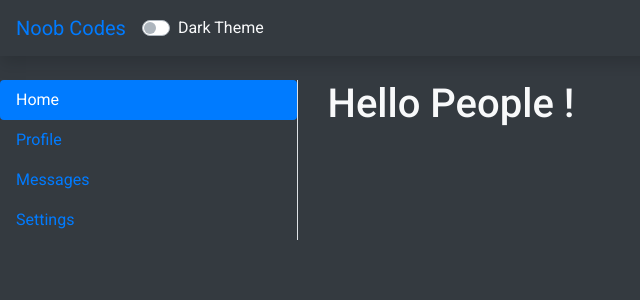
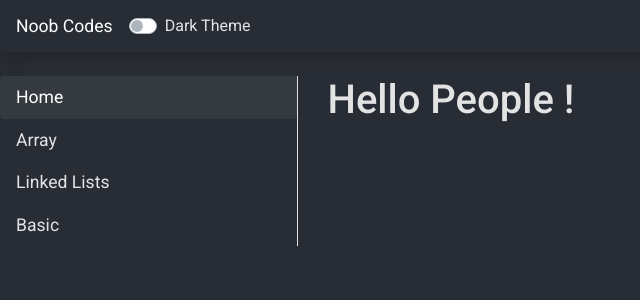
Before and after one commit to shelcia/noobcodes, a React (Create React App) app: page / in a window 1280 px wide. Shown: the top 300 px of the page, without its empty margins (0-640 px from the left). Built offline with nearby package versions, Linux system fonts and the light colour scheme.

Commit message:
update basic frame

```diff
--- a/src/App.js
+++ b/src/App.js
@@ -1,5 +1,6 @@
 import React from "react";
 import { BrowserRouter, Route, Switch } from "react-router-dom";
+import Error404 from "./components/Error404";
 import HomePage from "./components/mainpage/HomePage";
 import "./styles/style.css";
 
@@ -8,7 +9,8 @@ const App = () => {
     <React.Fragment>
       <BrowserRouter>
         <Switch>
-          <Route to="/" exact component={HomePage} />
+          <Route path="/" exact component={HomePage} />
+          <Route component={Error404} />
         </Switch>
       </BrowserRouter>
     </React.Fragment>
--- /dev/null
+++ b/src/components/Error404.jsx
@@ -0,0 +1,11 @@
+import React from "react";
+
+const Error404 = () => {
+  return (
+    <React.Fragment>
+      <h1>Error</h1>
+    </React.Fragment>
+  );
+};
+
+export default Error404;
--- a/src/components/mainpage/HomePage.jsx
+++ b/src/components/mainpage/HomePage.jsx
@@ -13,8 +13,8 @@ const HomePage = () => {
         <nav
           className={
             darkTheme
-              ? "navbar navbar-expand-sm bg-dark shadow"
-              : "navbar navbar-expand-sm bg-light shadow"
+              ? "navbar navbar-expand-sm bg-dark navbar-dark shadow"
+              : "navbar navbar-expand-sm bg-light navbar-light shadow"
           }
         >
           <a className="navbar-brand" href="/">
--- a/src/components/mainpage/SideNav.jsx
+++ b/src/components/mainpage/SideNav.jsx
@@ -1,4 +1,5 @@
 import React from "react";
+import { NavLink } from "react-router-dom";
 
 const SideNav = () => {
   return (
@@ -9,50 +10,54 @@ const SideNav = () => {
         role="tablist"
         aria-orientation="vertical"
       >
-        <a
+        <NavLink
+          exact
           className="nav-link active"
           id="v-pills-home-tab"
           data-toggle="pill"
-          href="#v-pills-home"
+          to="/"
           role="tab"
           aria-controls="v-pills-home"
           aria-selected="true"
         >
           Home
-        </a>
-        <a
+        </NavLink>
+        <NavLink
+          exact
           className="nav-link"
           id="v-pills-profile-tab"
           data-toggle="pill"
-          href="#v-pills-profile"
+          to="/arrayprograms"
           role="tab"
           aria-controls="v-pills-profile"
           aria-selected="false"
         >
-          Profile
-        </a>
-        <a
+          Array
+        </NavLink>
+        <NavLink
+          exact
           className="nav-link"
           id="v-pills-messages-tab"
           data-toggle="pill"
-          href="#v-pills-messages"
+          to="/linkedlists"
           role="tab"
           aria-controls="v-pills-messages"
           aria-selected="false"
         >
-          Messages
-        </a>
-        <a
+          Linked Lists
+        </NavLink>
+        <NavLink
+          exact
           className="nav-link"
           id="v-pills-settings-tab"
           data-toggle="pill"
-          href="#v-pills-settings"
+          to="/basic"
           role="tab"
           aria-controls="v-pills-settings"
           aria-selected="false"
         >
-          Settings
-        </a>
+          Basic
+        </NavLink>
       </div>
     </React.Fragment>
   );
--- a/src/styles/style.css
+++ b/src/styles/style.css
@@ -1,4 +1,36 @@
 * {
   font-family: "Roboto", sans-serif;
 }
+
+.bg-dark {
+  background-color: #282c34 !important;
+}
+
+.bg-dark a {
+  font-size: 1.1rem;
+  color: rgba(255, 255, 255, 0.87);
+  display: block;
+}
+
+.bg-dark a:hover {
+  -webkit-transition: all 0.2s ease-in;
+  transition: all 0.2s ease-in;
+  background-color: #343a40;
+  color: rgba(255, 255, 255, 0.87);
+}
+
+.bg-dark a:active {
+  background-color: #343a40;
+  color: #fff;
+}
+
+.bg-dark .nav-pills .nav-link.active,
+.bg-dark .nav-pills .show > .nav-link {
+  background-color: #343a40;
+  color: #fff;
+}
+
+.text-light {
+  color: rgba(255, 255, 255, 0.87) !important;
+}
 /*# sourceMappingURL=style.css.map */
--- a/src/styles/style.scss
+++ b/src/styles/style.scss
@@ -1,3 +1,34 @@
+$white: rgba(255, 255, 255, 0.87);
+$purewhite: #fff;
+$bg: #282c34;
+$black: #343a40;
 * {
   font-family: "Roboto", sans-serif;
 }
+
+.bg-dark {
+  background-color: $bg !important;
+  a {
+    font-size: 1.1rem;
+    color: $white;
+    display: block;
+    &:hover {
+      transition: all 0.2s ease-in;
+      background-color: $black;
+      color: $white;
+    }
+    &:active {
+      background-color: $black;
+      color: $purewhite;
+    }
+  }
+  .nav-pills .nav-link.active,
+  .nav-pills .show > .nav-link {
+    background-color: $black;
+    color: $purewhite;
+  }
+}
+
+.text-light {
+  color: $white !important;
+}
```
Also changed, not shown: 1 other file (tests, documents, lock files or other folders).
